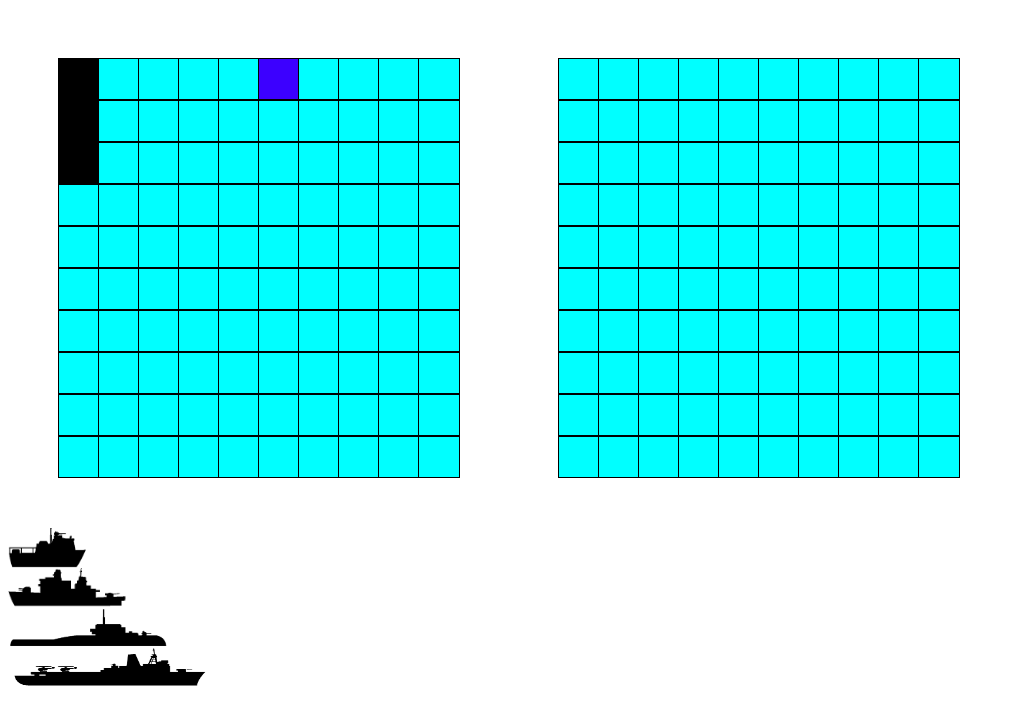
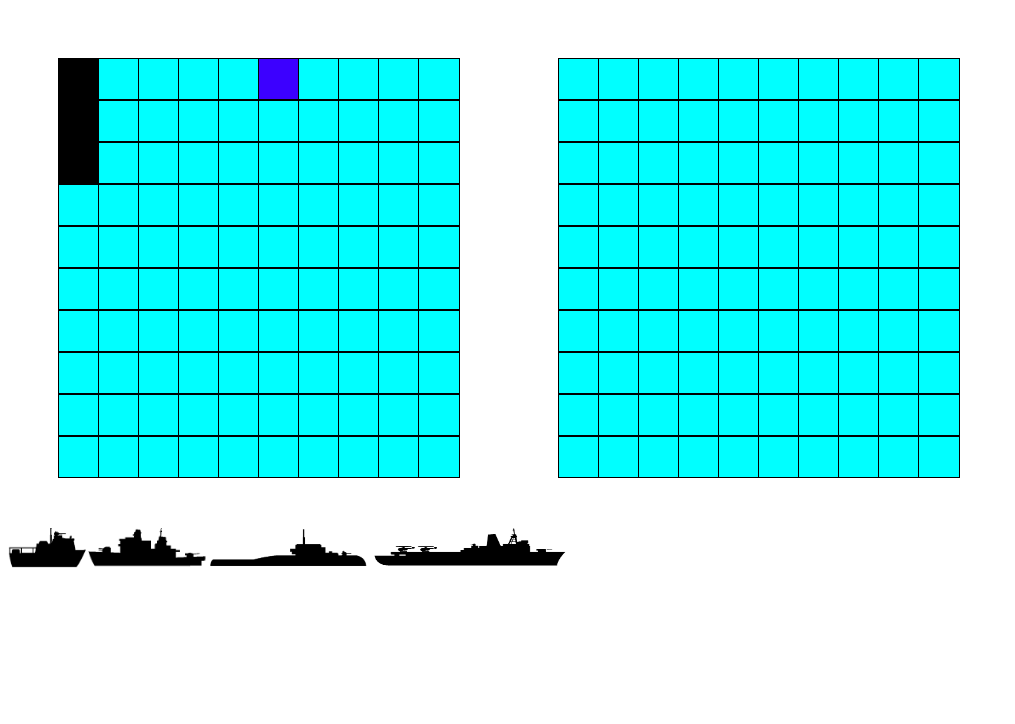
Before and after one commit to nnakapeliukh/battleship, a React (Create React App) app: page / in a window 1280 px wide. Shown: the top 724 px of the page, without its empty margins (0-1015 px from the left). Built offline with nearby package versions, Linux system fonts and the light colour scheme.

Commit message:
ships can be rotated

```diff
--- a/src/App.js
+++ b/src/App.js
@@ -76,9 +76,6 @@ function App(props) {
   const drop = (ev) => {
     ev.preventDefault();
     let data = ev.dataTransfer.getData("text");
-    console.log(data);
-
-    console.log(ev.target.id);
     //extract info
     let row = Number(ev.target.id[0]);
     let column = Number(ev.target.id[2]);
--- a/src/DragShips.js
+++ b/src/DragShips.js
@@ -5,25 +5,58 @@ import ship4 from "./img/ship4.png";
 import ship5 from "./img/ship5.png";
 
 const DragShips = (props) => {
+  const rotateShip = (ev) => {
+    let shipInfo = ev.target.id;
+    let shipClass = ev.target.className;
+    console.log(shipInfo);
+    if (shipInfo[1] === "v") {
+      ev.target.id = `${shipInfo[0]}h`;
+      ev.target.classList.remove("ship-vertical");
+    } else {
+      ev.target.id = `${shipInfo[0]}v`;
+      ev.target.classList.add("ship-vertical");
+    }
+  };
+
   return (
     <div>
       {props.twoShip ? (
-        <div draggable onDragStart={props.handleDrag}>
+        <div
+          draggable
+          onDragStart={props.handleDrag}
+          onClick={rotateShip}
+          className="ship-container"
+        >
           <img className="i2-ship" id="2h" src={ship2} alt="small ship" />
         </div>
       ) : null}
       {props.threeShip ? (
-        <div draggable onDragStart={props.handleDrag}>
+        <div
+          draggable
+          onDragStart={props.handleDrag}
+          onClick={rotateShip}
+          className="ship-container"
+        >
           <img className="i3-ship" id="3h" src={ship3} alt="small ship" />
         </div>
       ) : null}
       {props.fourShip ? (
-        <div draggable onDragStart={props.handleDrag}>
+        <div
+          draggable
+          onDragStart={props.handleDrag}
+          onClick={rotateShip}
+          className="ship-container"
+        >
           <img className="i4-ship" id="4h" src={ship4} alt="small ship" />
         </div>
       ) : null}
       {props.fiveShip ? (
-        <div draggable onDragStart={props.handleDrag}>
+        <div
+          draggable
+          onDragStart={props.handleDrag}
+          onClick={rotateShip}
+          className="ship-container"
+        >
           <img className="i5-ship" id="5h" src={ship5} alt="small ship" />
         </div>
       ) : null}
--- a/src/styles/DragShips.css
+++ b/src/styles/DragShips.css
@@ -23,3 +23,11 @@
   height: 40px;
   cursor: move;
 }
+
+.ship-vertical {
+  transform: rotate(90deg);
+}
+
+.ship-container {
+  display: inline-block;
+}
```
